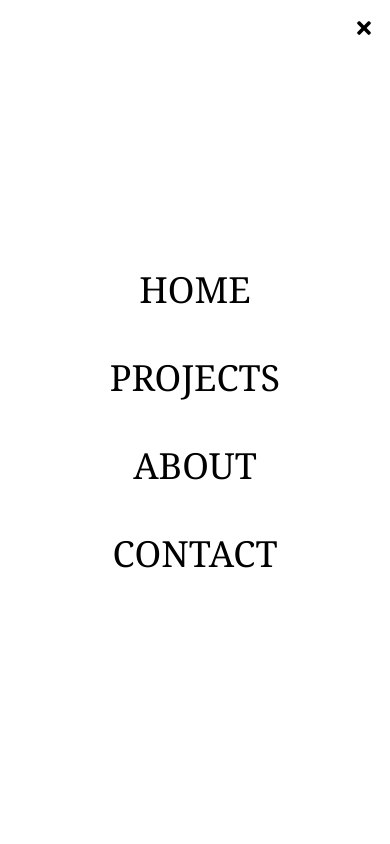
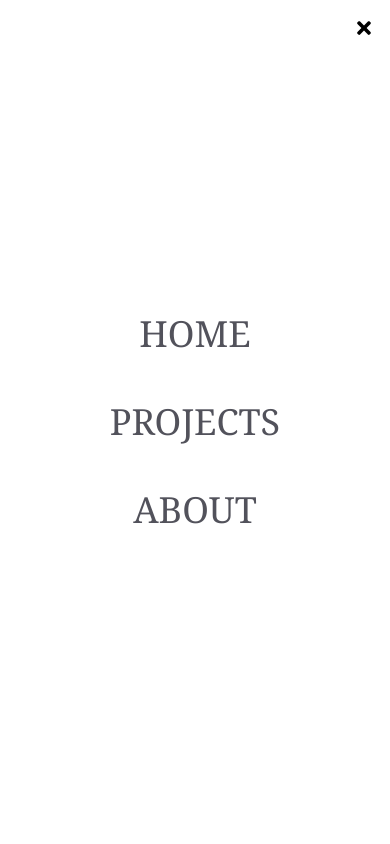
Before and after one commit to AnikaBhargav/portfolio-site, a React (Create React App) app: page / in a window 390 px wide. Both pictures are taken after a click on the element 364 px from the left and 28 px from the top of the page. Shown: the top 844 px of the page. Built offline with nearby package versions, Linux system fonts and the light colour scheme.

Commit message:
add portfolio thumbnail + fix navbar links on mobile view

```diff
--- a/src/components/Navbar.jsx
+++ b/src/components/Navbar.jsx
@@ -51,24 +51,19 @@ const Navbar = () => {
 
       {/* Mobile Menu - full screen overlay */}
       <ul className={!nav ? 'hidden' : 'absolute top-0 left-0 w-full h-screen bg-white flex flex-col justify-center items-center'}>
-        <li className='py-6 text-4xl'>
+        <li className='py-6 text-4xl text-zinc-600 hover:text-black hover:font-medium cursor-pointer'>
           <Link onClick={handleClick} to='home' smooth={true} duration={500}>
             HOME
           </Link>
         </li>
-        <li className='py-6 text-4xl'>
+        <li className='py-6 text-4xl text-zinc-600 hover:text-black hover:font-medium cursor-pointer'>
           <Link onClick={handleClick} to='projects' smooth={true} duration={500}>
             PROJECTS
           </Link>
         </li>
-        <li className='py-6 text-4xl'>
+        <li className='py-6 text-4xl text-zinc-600 hover:text-black hover:font-medium cursor-pointer'>
           <Link onClick={handleClick} to='about' smooth={true} duration={500}>
             ABOUT
-          </Link>
-        </li>
-        <li className='py-6 text-4xl'>
-          <Link onClick={handleClick} to='contact' smooth={true} duration={500}>
-            CONTACT
           </Link>
         </li>
         {/* ... other mobile menu items ... */}
--- a/src/components/Projects.jsx
+++ b/src/components/Projects.jsx
@@ -1,6 +1,7 @@
 import React from 'react'
 import code from '../assets/Care.png';
 import code2 from '../assets/Hbt.png';
+import code3 from '../assets/portfolio.png';
 
 
 const Projects = () => {
@@ -10,7 +11,9 @@ const Projects = () => {
       <div name='project' className='w-full flex flex-col md:flex-row justify-around p-6'>
         <a href="https://anika-bhargav.webflow.io/work/project-1"><div className='container p-4 hover:scale-105 duration-500 '><img className="rounded-xl shadow-xl shadow-[#9e9b9b]" src={code} /></div></a>
 
-        <a href="https://github.com/anikabear/Habit-Tracker"><div className='container p-4 hover:scale-105 duration-500'><img className="rounded-xl shadow-xl shadow-[#9e9b9b]" src={code2} /></div></a>
+        <a href="https://github.com/AnikaBhargav/Habit-Tracker"><div className='container p-4 hover:scale-105 duration-500'><img className="rounded-xl shadow-xl shadow-[#9e9b9b]" src={code2} /></div></a>
+
+        <a href="https://github.com/AnikaBhargav/portfolio-site"><div className='container p-4 hover:scale-105 duration-500'><img className="rounded-xl shadow-xl shadow-[#9e9b9b]" src={code3} /></div></a>
 
 
       </div>
```
Also changed, not shown: src/assets/portfolio.png (added).
